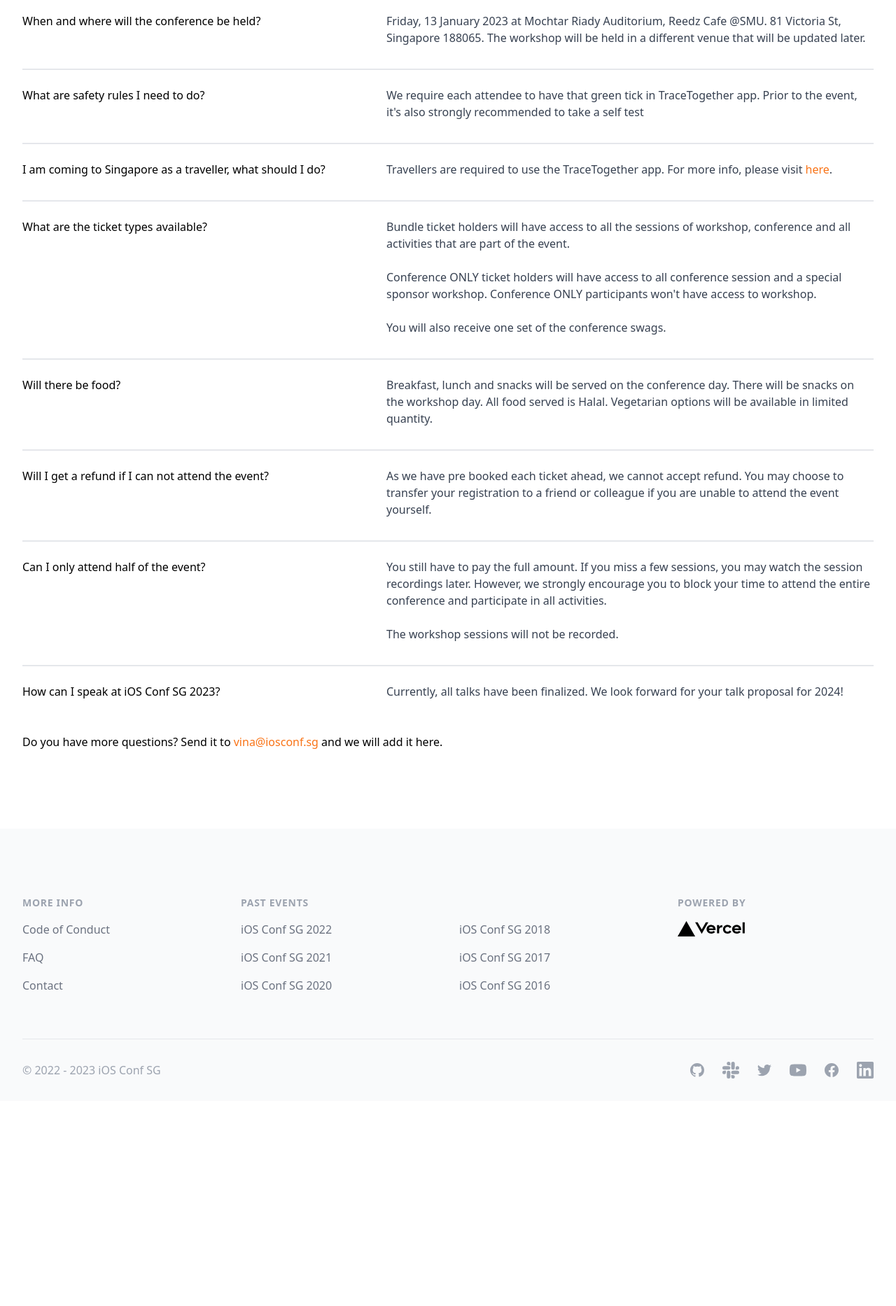
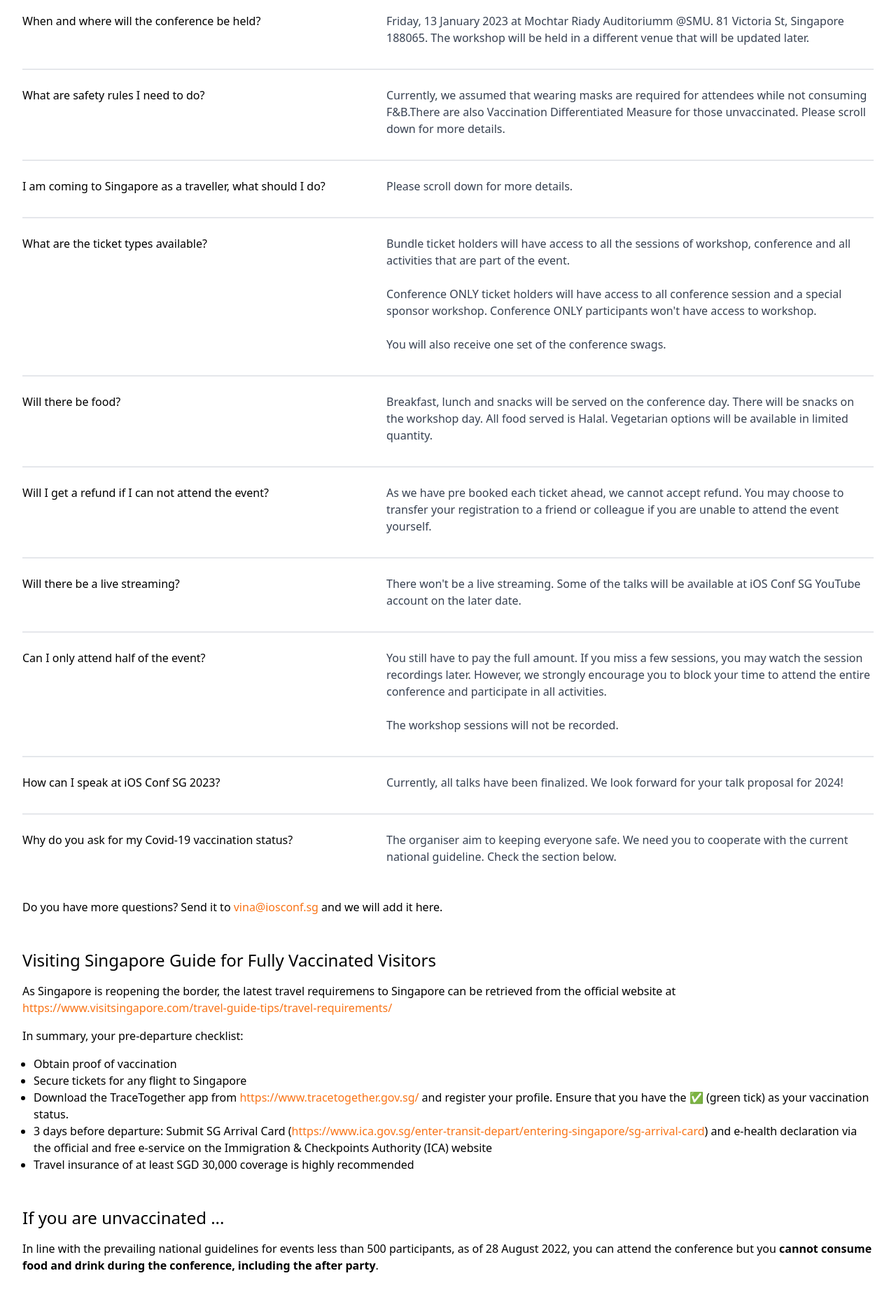
Before and after one commit to iOSConfSG/2023-website, a Next.js app: page /faq in a window 1280 px wide. Shown: the part 420-2286 px from the top of the page at 70% size. Before the commit the page ends 1993 px from the top, so only its background shows below. Built offline with nearby package versions, Linux system fonts and the light colour scheme; a web font is replaced by a local one.

Commit message:
Update faq

```diff
--- a/src/data/faq.js
+++ b/src/data/faq.js
@@ -7,17 +7,17 @@
   {
     id: 2,
     question: "When and where will the conference be held?",
-    answer: "Friday, 13 January 2023 at Mochtar Riady Auditorium, Reedz Cafe @SMU. 81 Victoria St, Singapore 188065. The workshop will be held in a different venue that will be updated later.",
+    answer: "Friday, 13 January 2023 at Mochtar Riady Auditoriumm @SMU. 81 Victoria St, Singapore 188065. The workshop will be held in a different venue that will be updated later.",
   },
   {
     id: 3,
     question: "What are safety rules I need to do?",
-    answer: "We require each attendee to have that green tick in TraceTogether app. Prior to the event, it's also strongly recommended to take a self test",
+    answer: "Currently, we assumed that wearing masks are required for attendees while not consuming F&B.There are also Vaccination Differentiated Measure for those unvaccinated. Please scroll down for more details.",
   },
   {
     id: 4,
     question: "I am coming to Singapore as a traveller, what should I do?",
-    answer: "Travellers are required to use the TraceTogether app. For more info, please visit <a href=\"https://support.tracetogether.gov.sg/hc/en-sg/articles/900007673943-Are-travellers-required-to-use-TraceTogether-TT-during-their-stay-in-Singapore-\" target=\"_blank\" class=\"!text-orange\">here</a>.",
+    answer: "Please scroll down for more details.",
   },
   {
     id: 5,
@@ -39,6 +39,12 @@
       "As we have pre booked each ticket ahead, we cannot accept refund. You may choose to transfer your registration to a friend or colleague if you are unable to attend the event yourself.",
   },
   {
+    id: 10,
+    question: "Will there be a live streaming?",
+    answer:
+      "There won't be a live streaming. Some of the talks will be available at iOS Conf SG YouTube account on the later date.",
+  },
+  {
     id: 8,
     question: "Can I only attend half of the event?",
     answer: "You still have to pay the full amount. If you miss a few sessions, you may watch the session recordings later. However, we strongly encourage you to block your time to attend the entire conference and participate in all activities.<br/><br/>The workshop sessions will not be recorded.",
@@ -48,6 +54,11 @@
     question: "How can I speak at iOS Conf SG 2023?",
     answer: "Currently, all talks have been finalized. We look forward for your talk proposal for 2024!",
   },
+  {
+    id: 9,
+    question: "Why do you ask for my Covid-19 vaccination status?",
+    answer: "The organiser aim to keeping everyone safe. We need you to cooperate with the current national guideline. Check the section below.",
+  },
 ]
 
 export default faq
--- a/src/pages/faq.js
+++ b/src/pages/faq.js
@@ -2,6 +2,7 @@
 import React from "react"
 import { PageTitle, Header, Footer } from "@/components"
 import { FaqData } from "@/data"
+import Image from 'next/image'
 
 export default function Faq () {
   return (
@@ -34,6 +35,32 @@
               <p className="my-12">
                 Do you have more questions? Send it to <a href="mailto:vina&#64;iosconf.sg">vina@iosconf.sg</a> and we will add it here.
               </p>
+              <h3 id="visiting-guide" className="text-2xl font-medium mt-12 mb-4">Visiting Singapore Guide for Fully Vaccinated Visitors</h3>
+              <p>
+                As Singapore is reopening the border, the latest travel requiremens to Singapore can be retrieved from the official website at <a href="https://www.visitsingapore.com/travel-guide-tips/travel-requirements/" rel="noreferrer" target="_blank">https://www.visitsingapore.com/travel-guide-tips/travel-requirements/</a>
+              </p>
+              <p className="my-4">
+                In summary, your pre-departure checklist:
+              </p>
+              <ul className="list-disc list-outside mb-4 pl-4">
+                <li>Obtain proof of vaccination</li>
+                <li>Secure tickets for any flight to Singapore</li>
+                <li>Download the TraceTogether app from <a href="https://www.tracetogether.gov.sg/" rel="noreferrer" target="_blank">https://www.tracetogether.gov.sg/</a> and register your profile. Ensure that you have the ✅ (green tick) as your vaccination status.</li>
+                <li>3 days before departure: Submit SG Arrival Card (<a href="https://www.ica.gov.sg/enter-transit-depart/entering-singapore/sg-arrival-card" rel="noreferrer" target="_blank">https://www.ica.gov.sg/enter-transit-depart/entering-singapore/sg-arrival-card</a>) and e-health declaration via the official and free e-service on the Immigration & Checkpoints Authority (ICA) website</li>
+                <li>Travel insurance of at least SGD 30,000 coverage is highly recommended</li>
+              </ul>
+              <h3 id="vds" className="text-2xl font-medium mt-12 mb-4">If you are unvaccinated ...</h3>
+              <p>
+                 In line with the prevailing national guidelines for events less than 500 participants, as of 28 August 2022, you can attend the conference but you <strong>cannot consume food and drink during the conference, including the after party</strong>.
+              </p>
+              <div className="max-w-5xl mx-auto my-12">
+                <Image
+                  src="/images/FA_STB_Vaccinated-Travel-Framework_Infographic-working-file-22.04-v2.png"
+                  alt="Quick guide for quarantine-free travel to Singapore"
+                  width={800}
+                  height={1131}
+                />
+              </div>
             </div>
           </div>
         </div>
```
Also changed, not shown: public/images/FA_STB_Vaccinated-Travel-Framework_Infographic-working-file-22.04-v2.png (added).
